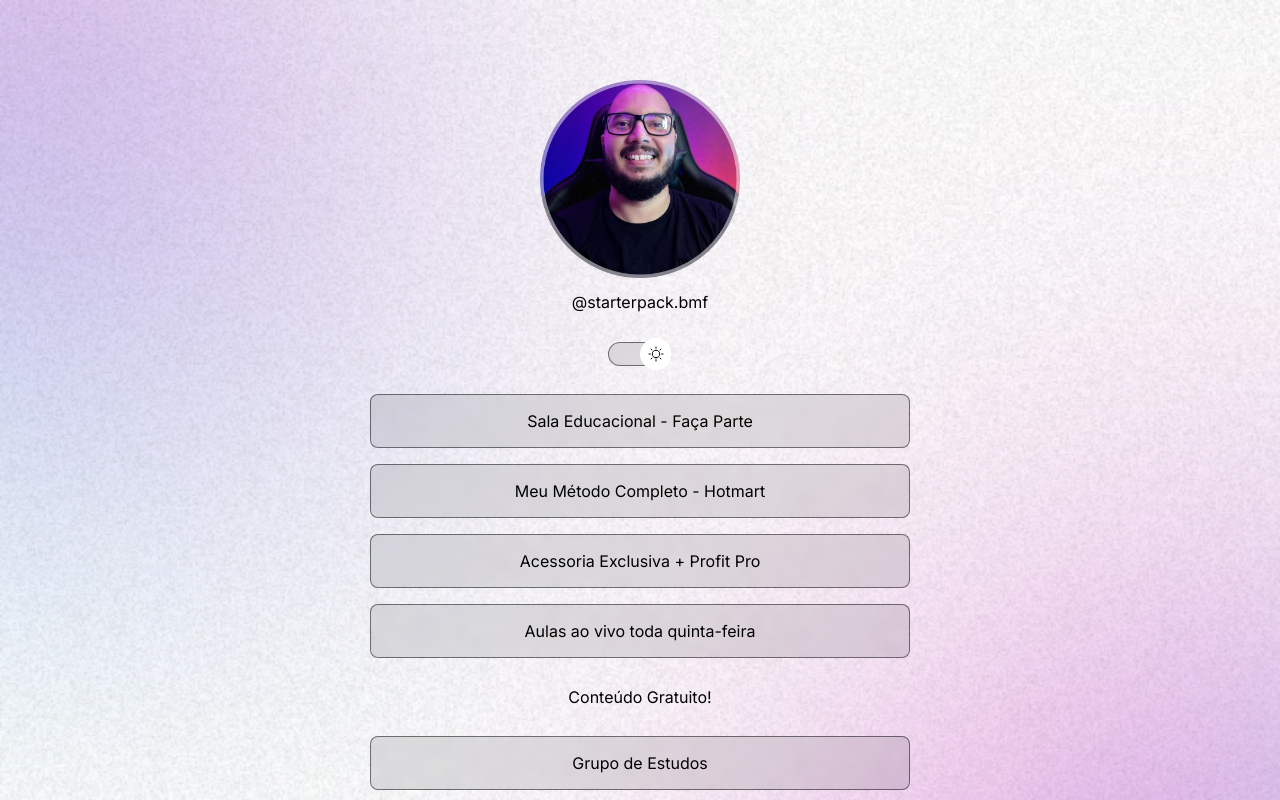
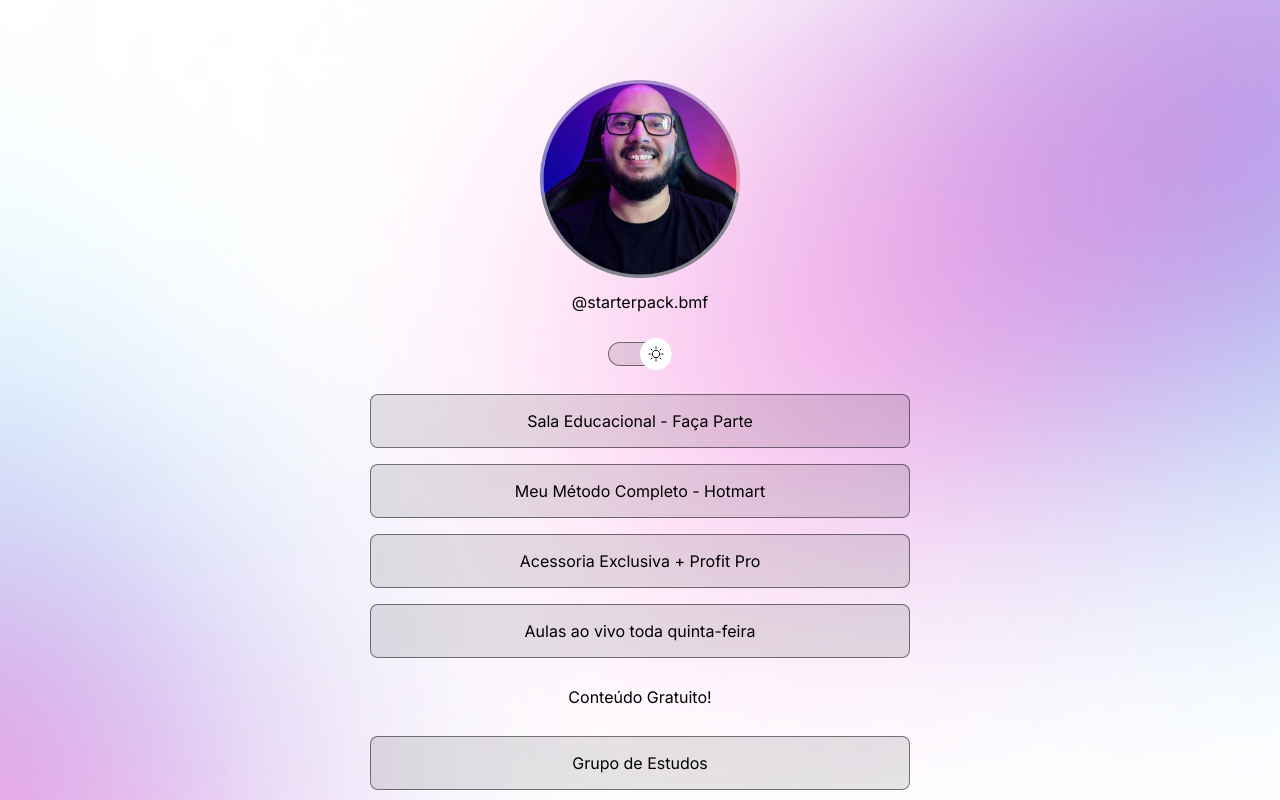
Before and after one commit to CarlaSchwartz/starterpack.bmf, a plain HTML site: page index.html in a window 1280 px wide. Shown: the top 800 px of the page. Drawn offline with nearby package versions, Linux system fonts and the light colour scheme; a script that the page names is missing.

Commit message:
change bg height

```diff
--- a/style.css
+++ b/style.css
@@ -1,4 +1,4 @@
- * {
+* {
   margin: 0;
   padding: 0;
   box-sizing: border-box;
@@ -25,7 +25,9 @@
 }
 body {
   background: var(--bg-url) no-repeat top center/cover;
+  height: 100vh;
 }
+
 body * {
   font-family: "Inter", sans-serif;
   color: var(--text-color);
@@ -155,3 +157,11 @@
   padding: 24px;
   text-align: center;
 }
+@media (min-width: 700px) {
+  :root {
+    --br-url: url(./assets/bg-desktop.jpg);
+  }
+  .light {
+    --bg-url: url(./assets/bg-desktop-light.jpg);
+  }
+}
```
